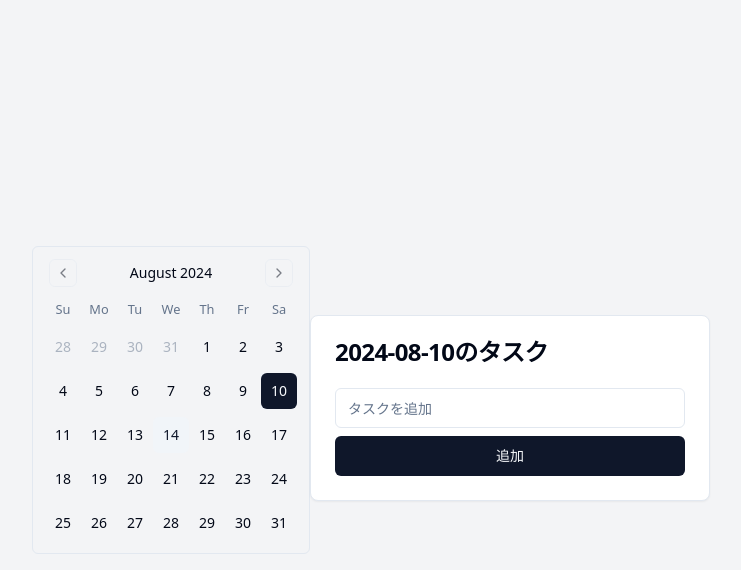
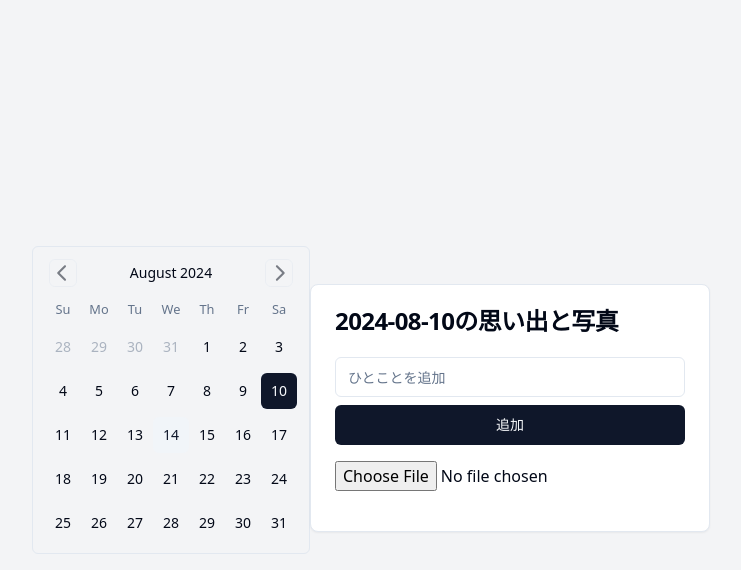
Before and after one commit to Yoshiki-Ueno/my-first-todo, a React (Vite) app: page / in a window 1280 px wide. Both pictures are taken after a click on the button "10". Shown: the top 570 px of the page, without its empty margins (269-1010 px from the left). Built offline with nearby package versions, Linux system fonts and the light colour scheme.

Commit message:
写真追加機能実装

```diff
--- a/src/App.tsx
+++ b/src/App.tsx
@@ -4,13 +4,13 @@ import { Card, CardContent, CardHeader, CardTitle } from "./components/ui/card";
 import { Input } from "./components/ui/input";
 import { MdDelete } from "react-icons/md"; //追加
 import { Calendar } from "@/components/ui/calendar";
-// import React from "react";
+import React from "react";
 
 export default function Home() {
   const [todo, setTodo] = useState("");
-  // const [todos, setTodos] = useState<string[]>([]);
   const [selectedDate, setSelectedDate] = useState<Date | undefined>(undefined);
   const [todosByDate, setTodosByDate] = useState<{ [key: string]: string[] }>({});
+  const [photosByDate, setPhotosByDate] = useState<{ [key: string]: string[] }>({});
 
   const formattedDate = selectedDate ? selectedDate.toISOString().split("T")[0] : "";
 
@@ -33,6 +33,22 @@ export default function Home() {
     });
   };
 
+  const handlePhotoUpload = (e: React.ChangeEvent<HTMLInputElement>) => {
+    if (!formattedDate || !e.target.files) return;
+
+    const file = e.target.files[0];
+    const reader = new FileReader();
+
+    reader.onloadend = () => {
+      setPhotosByDate((prevPhotos) => {
+        const updatedPhotos = prevPhotos[formattedDate] ? [...prevPhotos[formattedDate], reader.result as string] : [reader.result as string];
+        return { ...prevPhotos, [formattedDate]: updatedPhotos };
+      });
+    };
+
+    reader.readAsDataURL(file);
+  };
+
   return (
     <div className="bg-gray-100 flex justify-center items-center min-h-screen">
       <Calendar
@@ -42,15 +58,14 @@ export default function Home() {
         className="rounded-md border"
       />
 
-      {/* 日付が選択された場合のみフォームを表示 */}
       {selectedDate && (
         <Card className="w-[400px] mt-4">
           <CardHeader>
-            <CardTitle>{formattedDate}のタスク</CardTitle>
+            <CardTitle>{formattedDate}の思い出と写真</CardTitle>
           </CardHeader>
           <CardContent>
             <Input
-              placeholder="タスクを追加"
+              placeholder="ひとことを追加"
               value={todo}
               onChange={(e) => setTodo(e.target.value)}
             />
@@ -70,6 +85,16 @@ export default function Home() {
                 </li>
               ))}
             </ul>
+
+            <div className="mt-4">
+              <input type="file" accept="image/*" onChange={handlePhotoUpload} />
+            </div>
+
+            <div className="mt-4 grid grid-cols-2 gap-2">
+              {photosByDate[formattedDate]?.map((photo, index) => (
+                <img key={index} src={photo} alt={`Photo ${index}`} className="w-full h-auto object-cover" />
+              ))}
+            </div>
           </CardContent>
         </Card>
       )}
--- a/src/components/ui/calendar.tsx
+++ b/src/components/ui/calendar.tsx
@@ -1,5 +1,5 @@
 import * as React from "react"
-import { ChevronLeft, ChevronRight } from "lucide-react"
+// import { ChevronLeft, ChevronRight } from "lucide-react"
 import { DayPicker } from "react-day-picker"
 
 import { cn } from "@/lib/utils"
@@ -51,10 +51,10 @@ function Calendar({
         day_hidden: "invisible",
         ...classNames,
       }}
-      components={{
-        IconLeft: ({ ...props }) => <ChevronLeft className="h-4 w-4" />,
-        IconRight: ({ ...props }) => <ChevronRight className="h-4 w-4" />,
-      }}
+      // components={{
+      //   IconLeft: ({ ...props }) => <ChevronLeft className="h-4 w-4" />,
+      //   IconRight: ({ ...props }) => <ChevronRight className="h-4 w-4" />,
+      // }}
       {...props}
     />
   )
```
